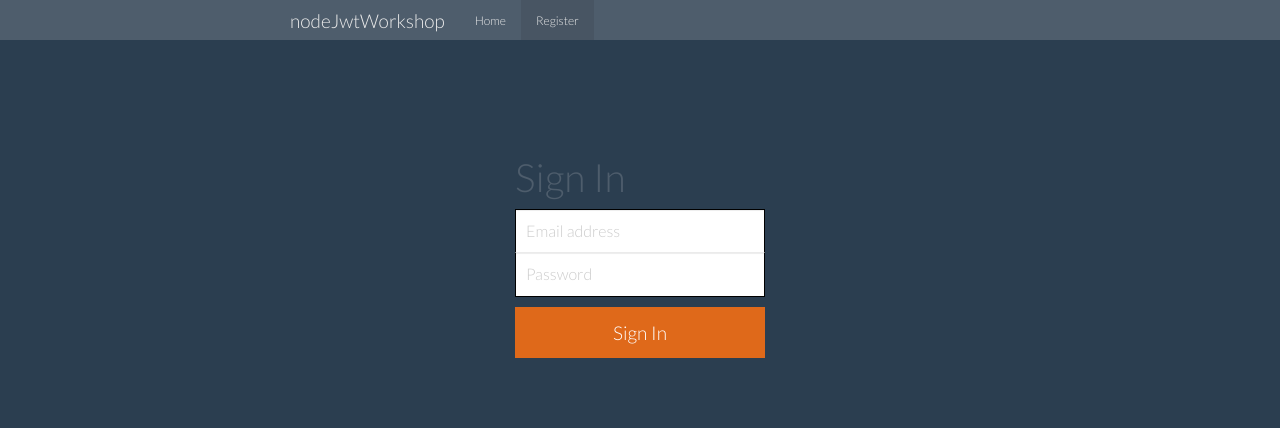
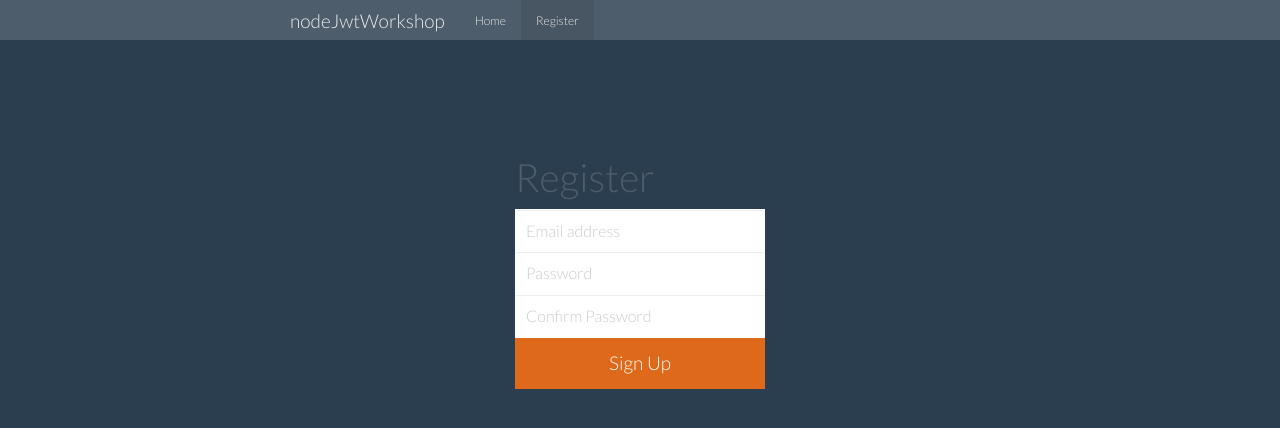
Before and after one commit to augustinas/node-jwt-workshop, a website: page app/index.html at #/register in a window 1280 px wide. Both pictures are taken after a click on the link "Register". Drawn offline with nearby package versions, Linux system fonts and the light colour scheme; some packages are replaced by stand-ins of ours; files that its build step writes are made by us from their sources.

Commit message:
Finished registration page

```diff
--- a/app/styles/main.css
+++ b/app/styles/main.css
@@ -109,16 +109,13 @@ body {
   border-right-style: solid;
   border-bottom-style: none;
   border-left-style: solid;
-  border-color: #000;
 }
 .form-signin input[type="password"] {
-  margin-bottom: 10px;
+  margin-bottom: -1px;
   border-top-left-radius: 0;
   border-top-right-radius: 0;
   border-top-style: none;
   border-right-style: solid;
   border-bottom-style: solid;
   border-left-style: solid;
-  border-color: rgb(0,0,0);
-  border-top:1px solid rgba(0,0,0,0.08);
 }
--- a/app/views/register.html
+++ b/app/views/register.html
@@ -1,8 +1,9 @@
 <form class="form-signin">
-  <h1 class="form-signin-heading text-muted">Sign In</h1>
+  <h1 class="form-signin-heading text-muted">Register</h1>
   <input type="text" class="form-control" placeholder="Email address" required="" autofocus="">
   <input type="password" class="form-control" placeholder="Password" required="">
+  <input type="password" class="form-control" placeholder="Confirm Password" required="">
   <button class="btn btn-lg btn-primary btn-block" type="submit">
-    Sign In
+    Sign Up
   </button>
 </form>
```
